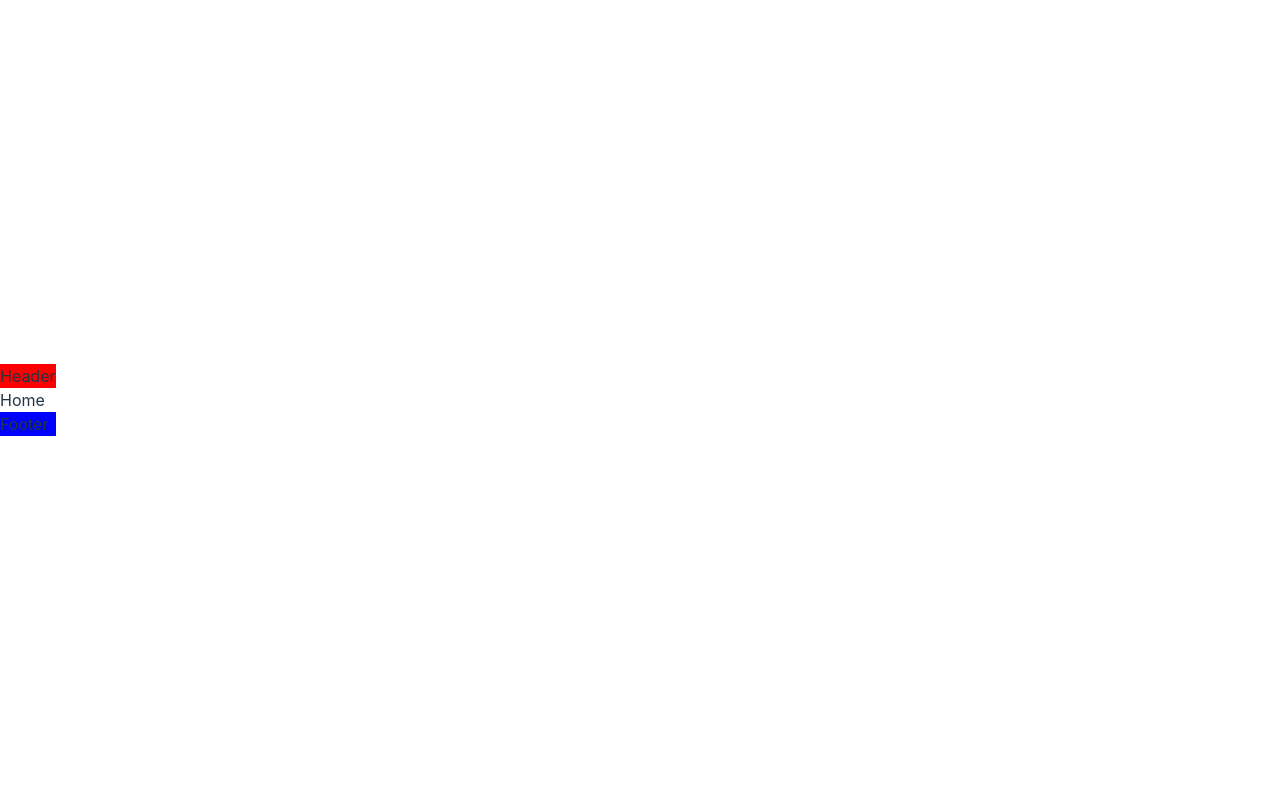
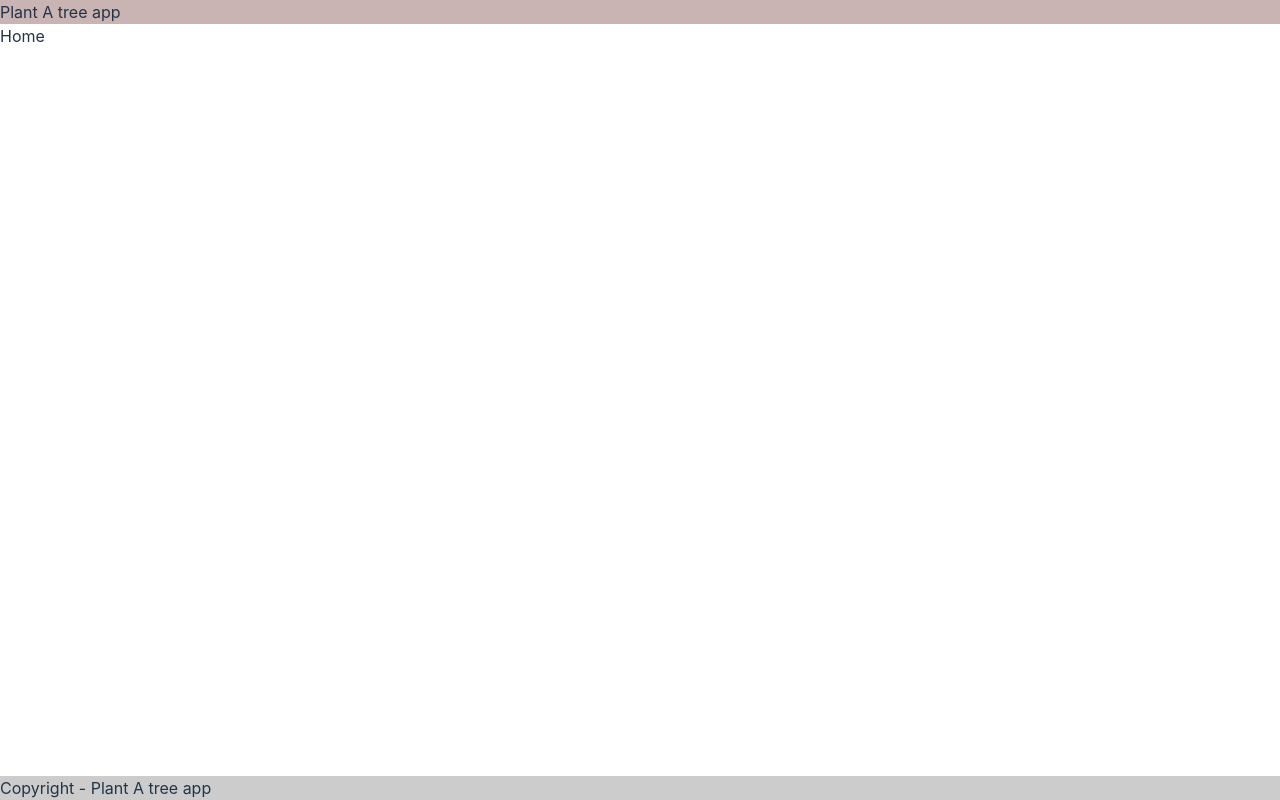
Before and after one commit to azorica/plant_a_tree, a Vue app in the folder plant_a_tree_vite_vue3/: page / in a window 1280 px wide. Built offline with nearby package versions, Linux system fonts and the light colour scheme.

Commit message:
App base layout playground

```diff
--- a/plant_a_tree_vite_vue3/src/App.vue
+++ b/plant_a_tree_vite_vue3/src/App.vue
@@ -10,22 +10,25 @@ import Home from './components/Home.vue';
   <Footer/>
 </template>
 
-<style scoped lang="scss">
+<style lang="scss">
   #plant-a-tree-app {
+    height: 100vh;
+    width: 100%;
     display: flex;
     flex-direction: column;
-    flex: 1;
 
     header {
-      background: red;
+      background: #bb9f9fc8;
     }
 
-    home {
+    .home {
+      flex: 1;
       background: white;
     }
 
     footer {
-      background: blue;
+      flex: none;
+      background: #cccccc;
     }
   }
 </style>
--- a/plant_a_tree_vite_vue3/src/components/Footer.vue
+++ b/plant_a_tree_vite_vue3/src/components/Footer.vue
@@ -2,6 +2,6 @@
 </script>
 <template>
   <footer>
-    Footer
+    Copyright - Plant A tree app
   </footer>
 </template>
--- a/plant_a_tree_vite_vue3/src/components/Header.vue
+++ b/plant_a_tree_vite_vue3/src/components/Header.vue
@@ -2,6 +2,6 @@
 </script>
 <template>
   <header>
-    Header
+    Plant A tree app
   </header>
 </template>
--- a/plant_a_tree_vite_vue3/src/components/Home.vue
+++ b/plant_a_tree_vite_vue3/src/components/Home.vue
@@ -1,7 +1,7 @@
 <script setup>
 </script>
 <template>
-  <main>
+  <main class="home">
     Home
   </main>
 </template>
```
